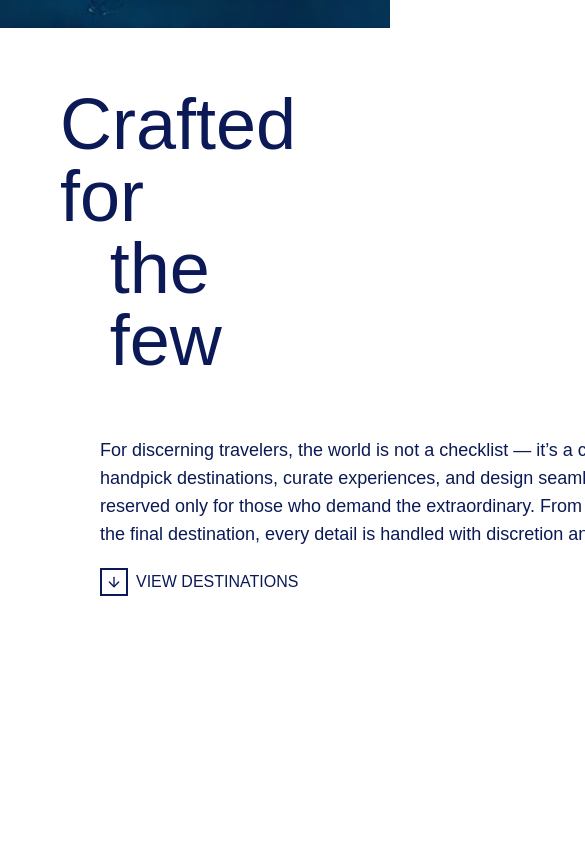
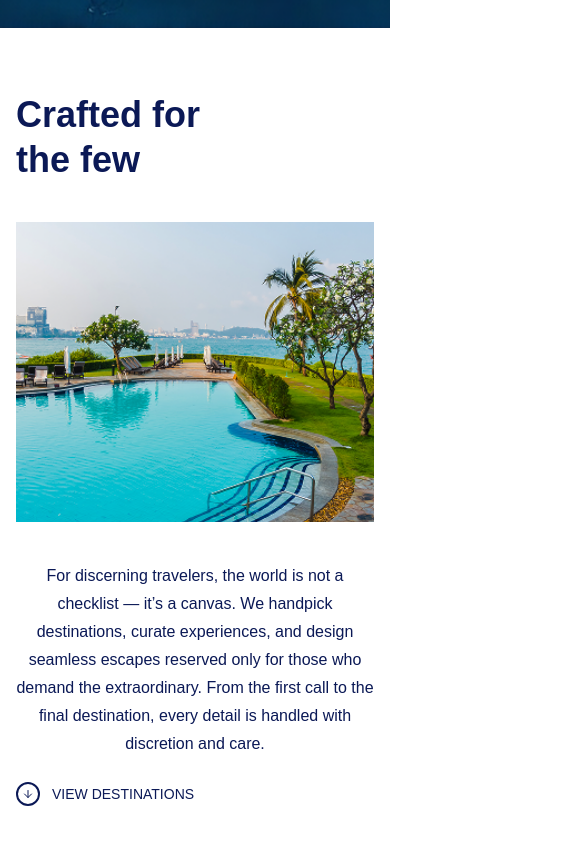
Before and after one commit to Sam-Rytech/Eterna, a Next.js app: page / in a window 390 px wide. Shown: the part 900-1744 px from the top of the page, 585 px wide, since content can reach past the window. Built offline with nearby package versions, Linux system fonts and the light colour scheme.

Commit message:
updated the craft section responsiveness

```diff
--- a/components/Craft.jsx
+++ b/components/Craft.jsx
@@ -1,39 +1,49 @@
+'use client'
+
 import Image from 'next/image'
 import { ArrowDown } from 'lucide-react'
 import React from 'react'
 
 const Craft = () => {
   return (
-    <section id='about'>
-      <div className="text-7xl mx-15 my-15 text-[#0B1956]">
-        <p className="">Crafted for</p>
-        <p className="ml-[18.4%]">the few</p>
+    <section id="about" className="w-full px-4 md:px-10 lg:px-20 py-16">
+      {/* Heading */}
+      <div className="text-[#0B1956] mb-10">
+        <p className="text-4xl sm:text-5xl md:text-6xl lg:text-7xl font-semibold leading-tight">
+          Crafted for
+        </p>
+        <p className="text-4xl sm:text-5xl md:text-6xl lg:text-7xl font-semibold leading-tight md:ml-[18%]">
+          the few
+        </p>
       </div>
-      <div className="mx-15 flex gap-10">
-        <div className="w-[322px] h-[408px] relative">
-          {' '}
-          <Image src={'/craft/craft.png'} alt='craft' fill className="object-cover" />{' '}
+
+      {/* Content Section */}
+      <div className="flex flex-col md:flex-row items-center md:items-start gap-10 md:gap-16">
+        {/* Image */}
+        <div className="relative w-full md:w-[322px] h-[300px] sm:h-[400px] md:h-[408px] flex-shrink-0">
+          <Image
+            src="/craft/craft.png"
+            alt="craft"
+            fill
+            className="object-cover"
+            priority
+          />
         </div>
-        <div>
-          <div className="w-[600px] text-lg leading-7 text-[#0B1956]">
-            <p>
+
+        {/* Text + Button */}
+        <div className="max-w-xl text-center md:text-left">
+          <p className="text-base sm:text-lg md:text-xl leading-7 text-[#0B1956]">
             For discerning travelers, the world is not a checklist — it’s a
             canvas. We handpick destinations, curate experiences, and design
             seamless escapes reserved only for those who demand the
             extraordinary. From the first call to the final destination, every
             detail is handled with discretion and care.
           </p>
-          </div>
-          <div>
-            <button>
-              <p className="flex gap-2 mt-5 items-center uppercase text-[#0B1956]">
-                <span className="">
-                  <ArrowDown className="border-2 p-1 w-7 h-7" />
-                </span>
+
+          <button className="mt-6 text-[#0B1956] uppercase flex items-center justify-center md:justify-start gap-3 text-sm sm:text-base hover:gap-5 transition-all duration-300">
+            <ArrowDown className="border-2 border-[#0B1956] p-1 w-6 h-6 sm:w-7 sm:h-7 rounded-full" />
             View Destinations
-              </p>
           </button>
-          </div>
         </div>
       </div>
     </section>
```
Lines whose indentation alone changed are shown as unchanged.
